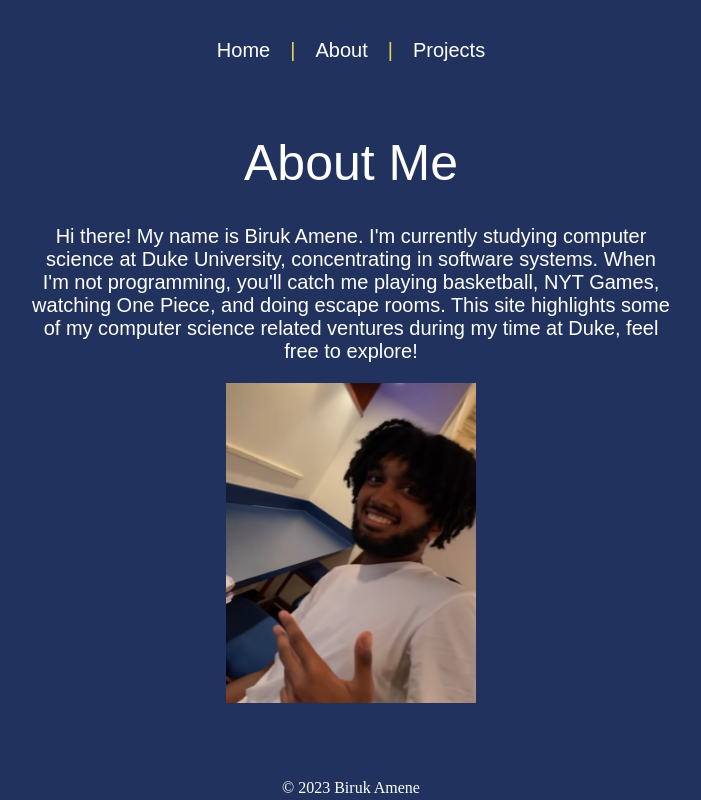
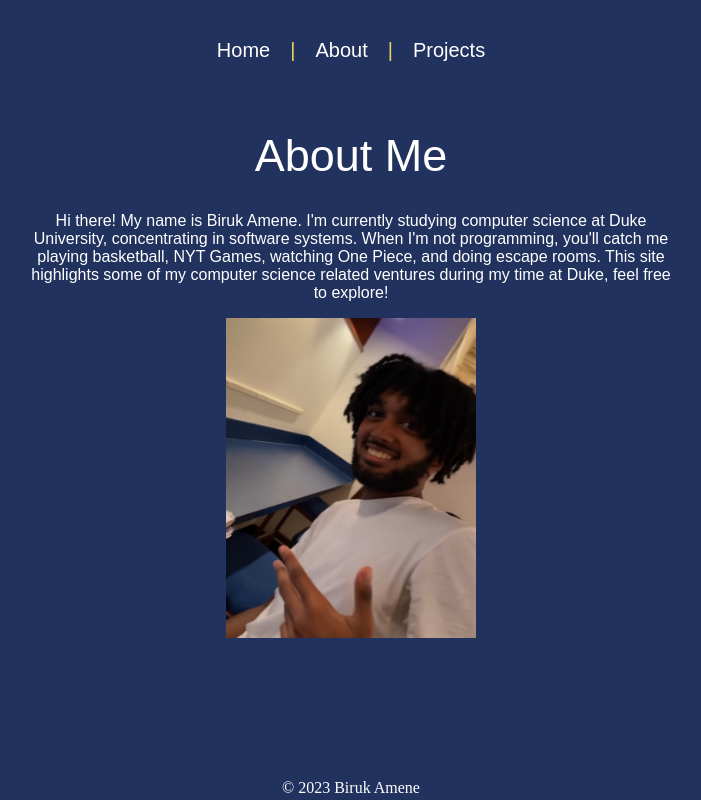
Before and after one commit to bsamene/biruk-portfolio, a React (Create React App) app: page /biruk-portfolio/about in a window 1280 px wide. Shown: the whole page, without its empty margins (289-990 px from the left). Built offline with nearby package versions, Linux system fonts and the light colour scheme.

Commit message:
playing with about text sizes

```diff
--- a/src/pages/About.js
+++ b/src/pages/About.js
@@ -1,6 +1,6 @@
 import React from 'react'
 import "../styles/About.css"
-import AboutUsImage from "../assets/AboutUsImage.JPG"
+import AboutUsImage from "../assets/AboutUsImage.jpg"
 function About() {
   return (
     <>
--- a/src/styles/About.css
+++ b/src/styles/About.css
@@ -2,7 +2,7 @@
     font-family: 'Muli', sans-serif;
     font-weight: lighter;
     color: white;
-    font-size: 50px;
+    font-size: 45px;
 }
 
 .aboutDescription {
@@ -10,7 +10,7 @@
     font-family: 'Muli', sans-serif;
     font-weight: lighter;
     color: white;
-    font-size: 20px;
+    font-size: 16px;
     width: 50%;
     text-align: center;
     margin: 0 auto;
```
